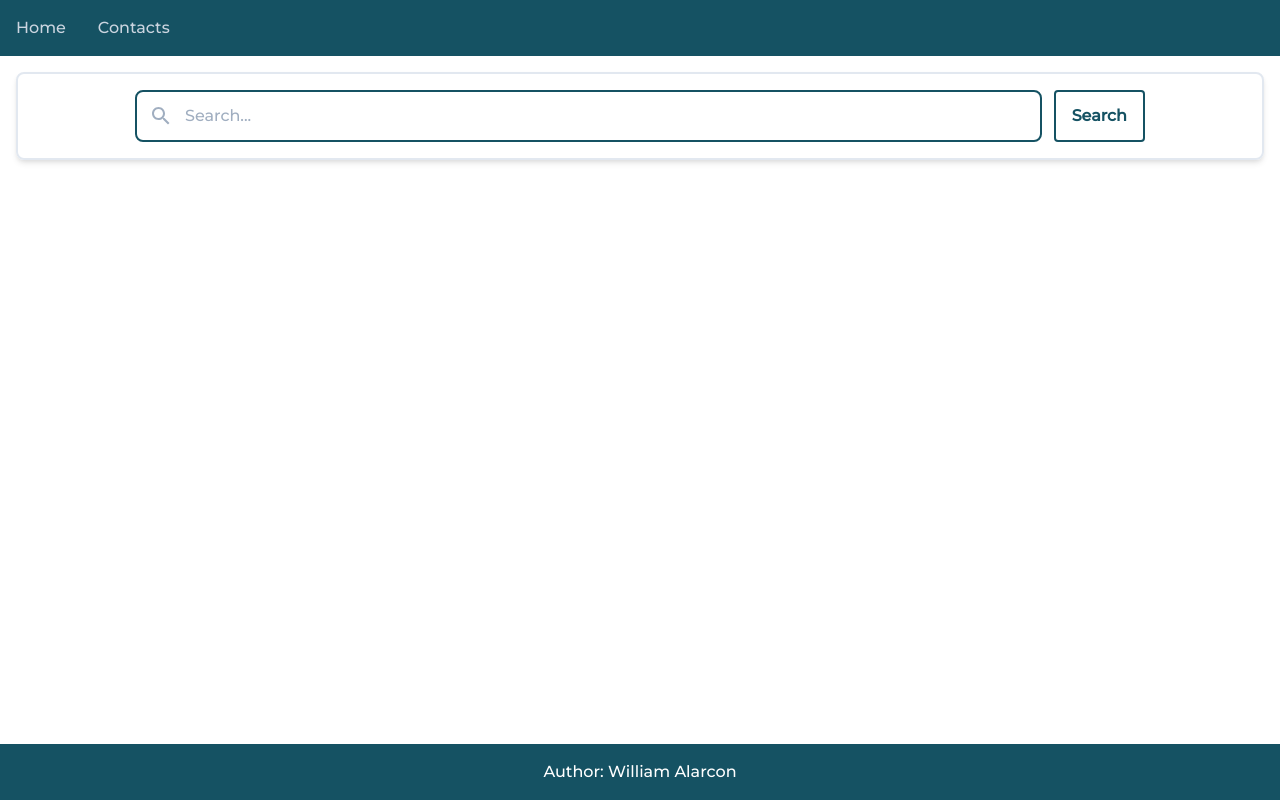
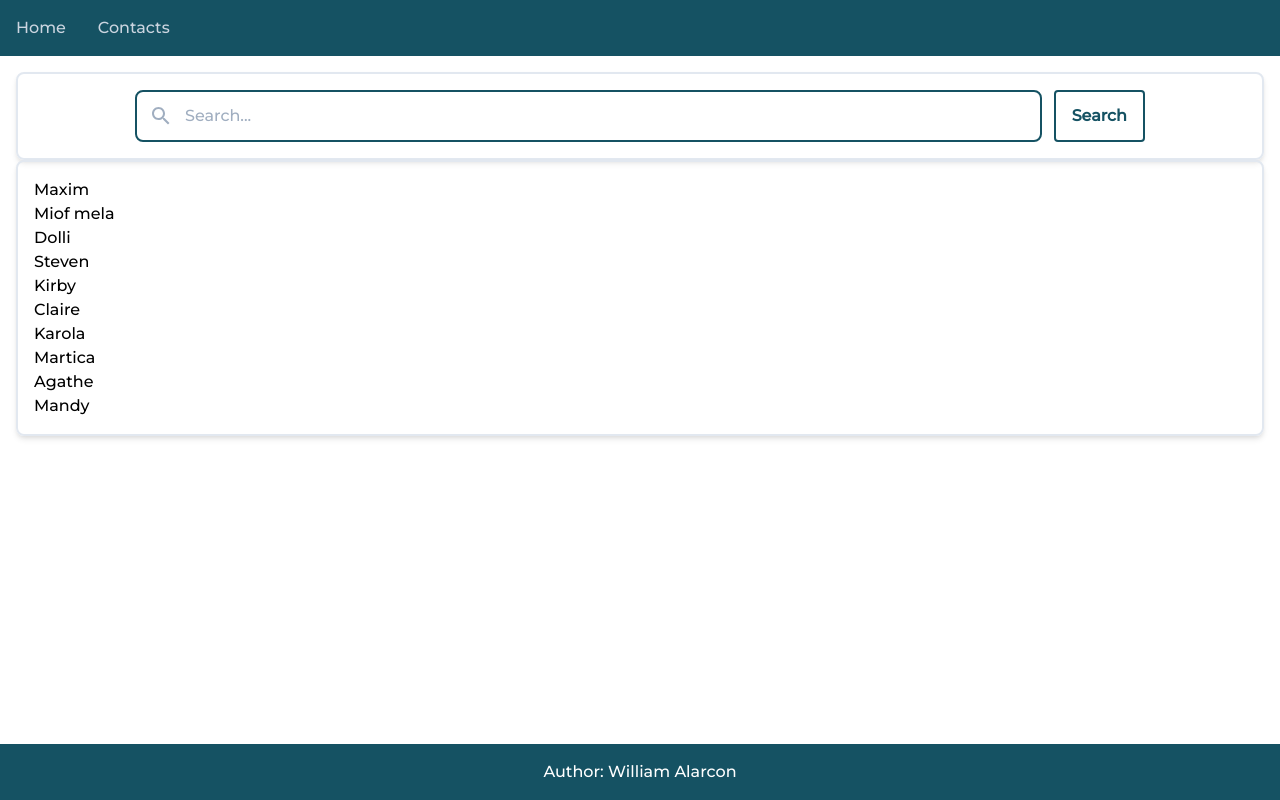
Before and after one commit to alexander-alarcon/prueba-spa, a website built with Parcel: page src/index.html in a window 1280 px wide. Built offline with nearby package versions, Linux system fonts and the light colour scheme.

Commit message:
Render contact list

```diff
--- /dev/null
+++ b/src/assets/scripts/components/contact.js
@@ -0,0 +1,14 @@
+import typedefs from '../typedefs/';
+
+/**
+ * Create a contact card
+ * @param {!Contact} contact - Contact to be rendered
+ */
+function createContactElement(contact) {
+  const pElement = document.createElement('p');
+  pElement.textContent = contact.name;
+
+  return pElement;
+}
+
+export default createContactElement;
--- /dev/null
+++ b/src/assets/scripts/components/contactList.js
@@ -0,0 +1,28 @@
+import typedefs from '../typedefs/';
+
+import Contact from './contact';
+/**
+ * Create the contact list
+ * @param {!Contact[]} contacts - array of contacts to be rendered
+ * @returns {HTMLDivElement}
+ */
+function createContactListElement(contacts) {
+  const contactListTpl = document.getElementById('contact-list-tpl');
+  const contactListElement = contactListTpl.content.cloneNode(true)
+    .firstElementChild;
+  const fragment = document.createDocumentFragment();
+  if (contacts.length === 0) {
+    const pElement = document.createElement('p');
+    pElement.textContent = 'No Contacts';
+    fragment.appendChild(pElement);
+  } else {
+    for (const contact of contacts) {
+      const contactEl = Contact(contact);
+      fragment.appendChild(contactEl);
+    }
+  }
+  contactListElement.appendChild(fragment);
+  return contactListElement;
+}
+
+export default createContactListElement;
--- a/src/assets/scripts/components/searchBar.js
+++ b/src/assets/scripts/components/searchBar.js
@@ -4,7 +4,7 @@
  * @param {!function} inputAction - function that will be executed when the input changes its value
  * @returns {HTMLDivElement}
  */
-function renderSearchBar(btnAction, inputAction) {
+function createSearchBarElement(btnAction, inputAction) {
   const searchBarTpl = document.getElementById('search-bar-tpl');
   const searchBarElement = searchBarTpl.content.cloneNode(true);
   const btn = searchBarElement.querySelector('button');
@@ -14,4 +14,4 @@ function renderSearchBar(btnAction, inputAction) {
   return searchBarElement;
 }
 
-export default renderSearchBar;
+export default createSearchBarElement;
--- a/src/assets/scripts/controllers/home.controller.js
+++ b/src/assets/scripts/controllers/home.controller.js
@@ -1,3 +1,4 @@
+import contactList from '../components/contactList';
 import searchBar from '../components/searchBar';
 
 const searchBtnHandler = (e) => {
@@ -8,9 +9,73 @@ const inputSearchHandler = (e) => {
   console.log(e.target.value);
 };
 
+const dummyData = [
+  {
+    id: '5ed67015fc13ae3c77000000',
+    name: 'Maxim',
+    phone: 'Blow',
+    address: 'mblow0@opera.com',
+  },
+  {
+    id: '5ed67015fc13ae3c77000001',
+    name: 'Miof mela',
+    phone: 'Barcke',
+    address: 'mbarcke1@w3.org',
+  },
+  {
+    id: '5ed67015fc13ae3c77000002',
+    name: 'Dolli',
+    phone: "O'Giany",
+    address: 'dogiany2@google.co.jp',
+  },
+  {
+    id: '5ed67015fc13ae3c77000003',
+    name: 'Steven',
+    phone: 'Stemp',
+    address: 'sstemp3@ehow.com',
+  },
+  {
+    id: '5ed67015fc13ae3c77000004',
+    name: 'Kirby',
+    phone: 'Ram',
+    address: 'kram4@walmart.com',
+  },
+  {
+    id: '5ed67015fc13ae3c77000005',
+    name: 'Claire',
+    phone: 'Hamber',
+    address: 'chamber5@fotki.com',
+  },
+  {
+    id: '5ed67015fc13ae3c77000006',
+    name: 'Karola',
+    phone: 'Moen',
+    address: 'kmoen6@slideshare.net',
+  },
+  {
+    id: '5ed67015fc13ae3c77000007',
+    name: 'Martica',
+    phone: 'Eannetta',
+    address: 'meannetta7@fastcompany.com',
+  },
+  {
+    id: '5ed67015fc13ae3c77000008',
+    name: 'Agathe',
+    phone: 'Stowgill',
+    address: 'astowgill8@craigslist.org',
+  },
+  {
+    id: '5ed67015fc13ae3c77000009',
+    name: 'Mandy',
+    phone: 'Ronnay',
+    address: 'mronnay9@dedecms.com',
+  },
+];
+
 function renderHomePage() {
   const divElement = document.createElement('div');
   divElement.appendChild(searchBar(searchBtnHandler, inputSearchHandler));
+  divElement.appendChild(contactList(dummyData));
   return divElement;
 }
 
--- a/src/index.html
+++ b/src/index.html
@@ -92,5 +92,9 @@
         </div>
       </div>
     </template>
+
+    <template id="contact-list-tpl">
+      <div class="p-4 border-2 rounded-lg shadow-md"></div>
+    </template>
   </body>
 </html>
```
Also changed, not shown: src/assets/scripts/typedefs/index.js (added, +7 -0 lines).
